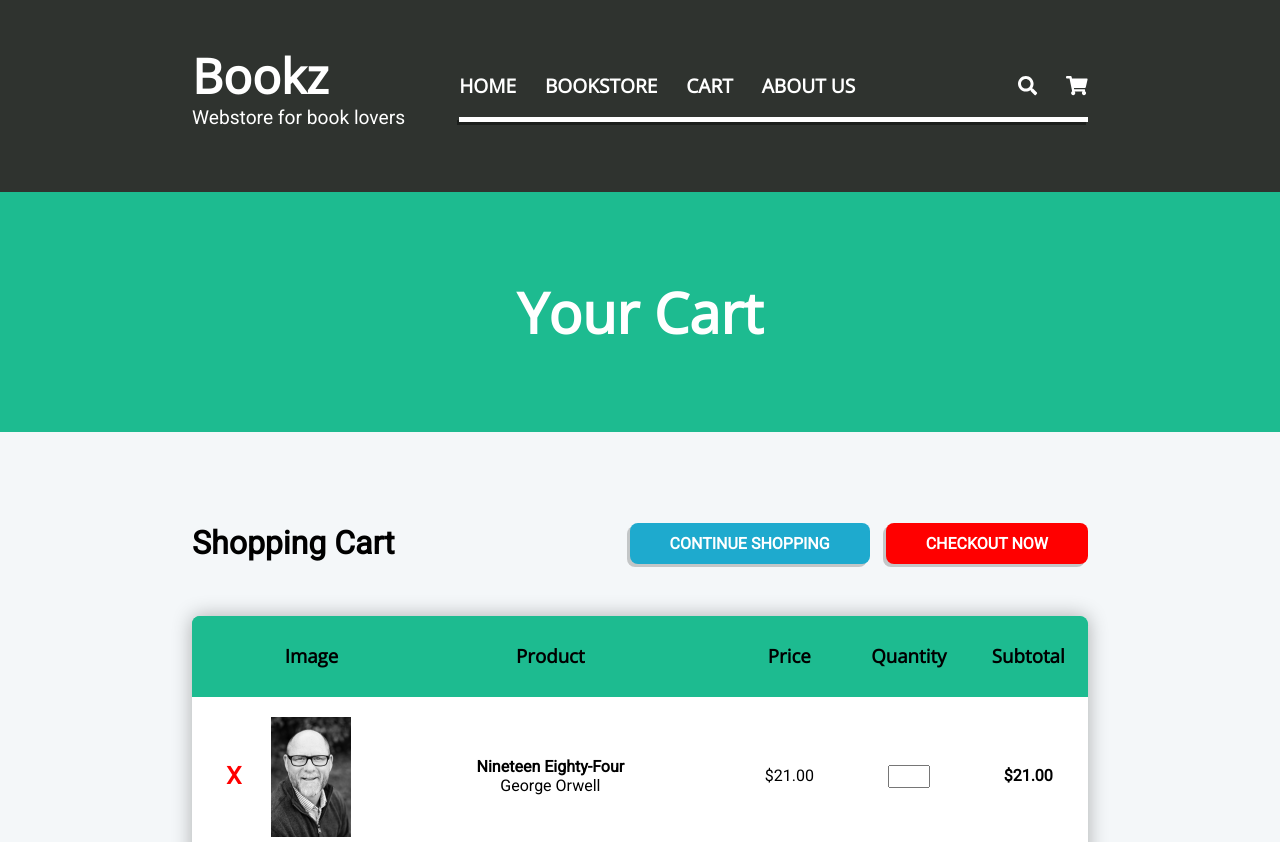
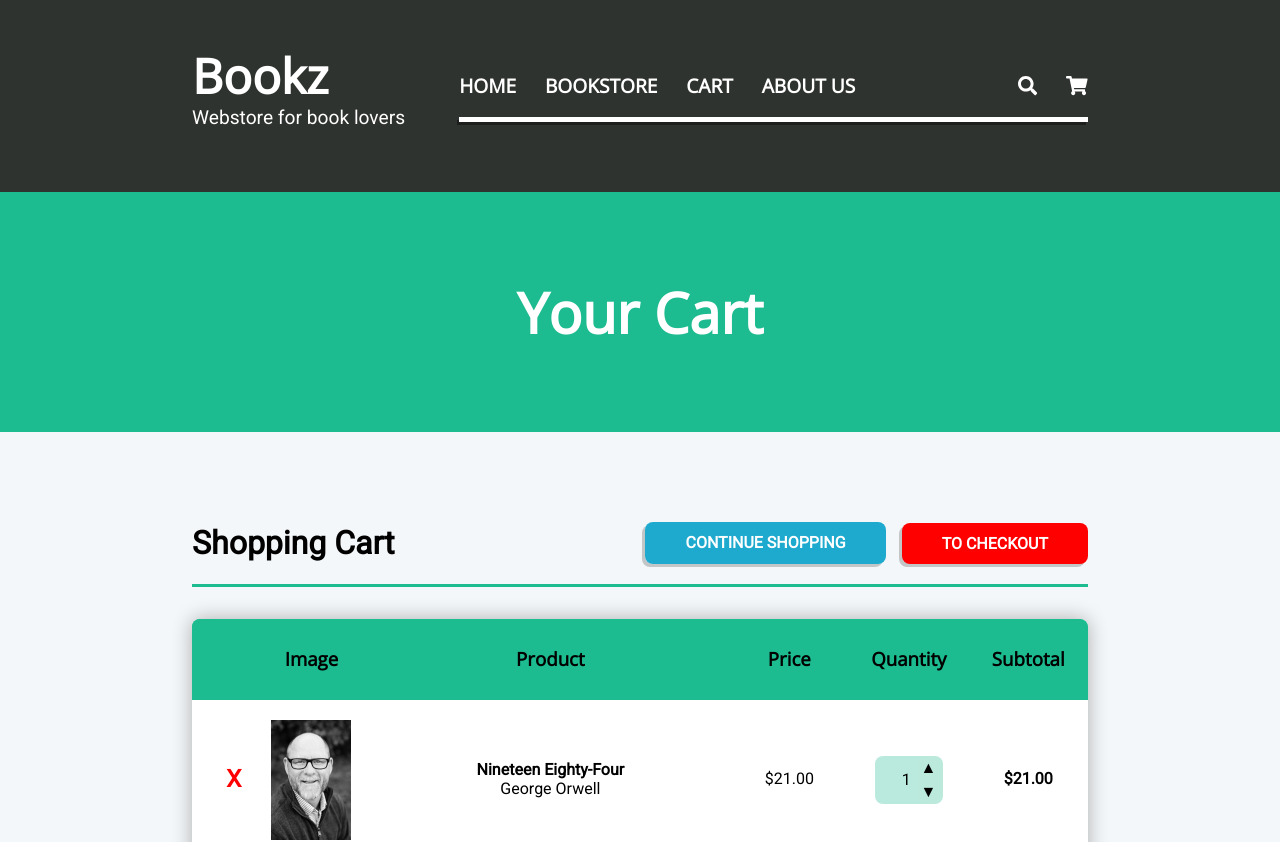
Before and after one commit to Urs97/ecommerce-bookstore-app, a React (Create React App) app: page /cart in a window 1280 px wide. Shown: the top 842 px of the page. Built offline with nearby package versions, Linux system fonts and the light colour scheme.

Commit message:
customized quantity number input

```diff
--- a/src/App.scss
+++ b/src/App.scss
@@ -78,3 +78,26 @@ body {
     font-weight: normal;
     margin: 0;
 }
+
+// Screen reader only best practice for visually hiding content
+.screen-reader-only:not(:focus):not(:active) {
+    clip: rect(0 0 0 0);
+    clip-path: inset(50%);
+    height: 1px;
+    overflow: hidden;
+    position: absolute;
+    white-space: nowrap;
+    width: 1px;
+}
+
+// Hiding non-styleable native arrows
+input[type="number"] {
+    -webkit-appearance: textfield;
+       -moz-appearance: textfield;
+            appearance: textfield;
+}
+
+input[type=number]::-webkit-inner-spin-button,
+input[type=number]::-webkit-outer-spin-button {
+    -webkit-appearance: none;
+}
--- a/src/components/Cart/Cart.js
+++ b/src/components/Cart/Cart.js
@@ -1,14 +1,18 @@
-import React, { useEffect } from 'react';
+import React, { useEffect, useRef } from 'react';
 import './Cart.scss';
 import PageHeader from '../PageHeader/PageHeader';
 import CartItem from '../CartItem/CartItem';
 import CartCheckout from '../CartCheckout/CartCheckout';
 
 const Cart = () => {
+    const CartCheckoutRef = useRef(null);
 
     useEffect(() => {
         window.scrollTo(0, 0);
       }, [])
+
+    const scrollToRef = (ref) => window.scrollTo(0, ref.current.offsetTop, 'smooth');
+    const executeScroll = () => scrollToRef(CartCheckoutRef);
 
     return (
         <main>
@@ -17,8 +21,9 @@ const Cart = () => {
                 <section className="cart-nav">
                     <h1>Shopping Cart</h1>
                     <section className="cart-nav-btns">
-                        <button className="button continue-btn">Continue Shopping</button>
-                        <button className="button checkout-btn">Checkout Now</button>
+                        <a href="/store" className="button continue-btn">Continue Shopping</a>
+                        <button className="button checkout-btn"
+                                onClick={() => executeScroll()}>To Checkout</button>
                     </section>
                 </section>
                 <section className="product-container">
@@ -29,7 +34,9 @@ const Cart = () => {
                     <CartItem />
                 </section>
             </section>
-            <CartCheckout />
+            <section ref={CartCheckoutRef}>
+                <CartCheckout />
+            </section>
         </main>
     )
 };
--- a/src/components/Cart/Cart.scss
+++ b/src/components/Cart/Cart.scss
@@ -6,10 +6,11 @@
     background-color: #F4F7F9;
 
     .cart-nav {
-        padding-bottom: 2em;
+        margin-bottom: 2em;
         display: flex;
         align-items: center;
         justify-content: space-between;
+        border-bottom: 3px solid $green;
 
         .cart-nav-btns {
 
--- a/src/components/CartItem/CartItem.js
+++ b/src/components/CartItem/CartItem.js
@@ -1,8 +1,19 @@
-import React from 'react';
+import React, { useRef } from 'react';
 import './CartItem.scss';
 import test_photo from '../../assets/images/testimonial-portrait-3.jpg';
 
 const CartItem = ({ header }) => {
+    const quantityInputRef = useRef(null);
+
+    const handleUpArrow = event => {
+        event.preventDefault();
+        quantityInputRef.stepUp(1);
+    }
+
+    const handleDownArrow = event => {
+        event.preventDefault();
+        quantityInputRef.stepDown(1);
+    }
 
     if(header) return (
         <section className="cart-item cart-item-header">
@@ -27,8 +38,13 @@ const CartItem = ({ header }) => {
             </span>
             <span className="item-price">$21.00</span>
             <form className="item-quantity">
-                {/* <label for="quantity">Quantity</label> */}
-                <input type="number" id="quantity" name="quantity" min="1" max="5" />
+                <label htmlFor="quantity" className="screen-reader-only">item-title quantity</label>
+                <input ref={quantityInputRef} type="number" id="quantity" name="quantity"
+                    step="1" min="1" max="99" defaultValue="1" />
+                <section className="item-quantity-btns">
+                    <button onClick={ handleUpArrow } className="plus">▲</button>
+                    <button onClick={ handleDownArrow } className="minus">▼</button>
+                </section>
             </form>
             <span className="item-subtotal">$21.00</span>
         </section>
--- a/src/components/CartItem/CartItem.scss
+++ b/src/components/CartItem/CartItem.scss
@@ -25,6 +25,60 @@
         display: flex;
         flex-direction: column;
     }
+
+    .item-quantity {
+        display: inline-flex;
+
+        input {
+            padding: 0.5em 0.5em;
+            background-color: rgba(29, 187, 144, 0.3);
+            width: 2.75em;
+            height: 3em;
+            outline: none;
+            border: none;
+            border-top-left-radius: $border-radius;
+            border-bottom-left-radius: $border-radius;
+            overflow: hidden;
+            white-space: nowrap;
+            text-align: end;
+        }
+
+        .item-quantity-btns {
+            display: flex;
+            flex-direction: column;
+
+            button {
+                padding: 0.2em 0.1em;
+                color: black;
+                outline:none;
+                -webkit-appearance: none;
+                background-color: rgba(29, 187, 144, 0.3);
+                border: none;
+                align-items: center;
+                justify-content: center;
+                width: 1.5em;
+                height: 1.5em;
+                cursor: pointer;
+                margin: 0;
+                position: relative;
+              }
+
+            & .plus {
+                padding-right: 1em;
+                border-top-right-radius: $border-radius;
+            }
+
+            & .minus {
+                padding-right: 1em;
+                border-bottom-right-radius: $border-radius;
+            }
+        }
+    }
+
+// .number-input,
+// .number-input * {
+//   box-sizing: border-box;
+// }
 
     .item-subtotal {
         font-weight: 600;
```
